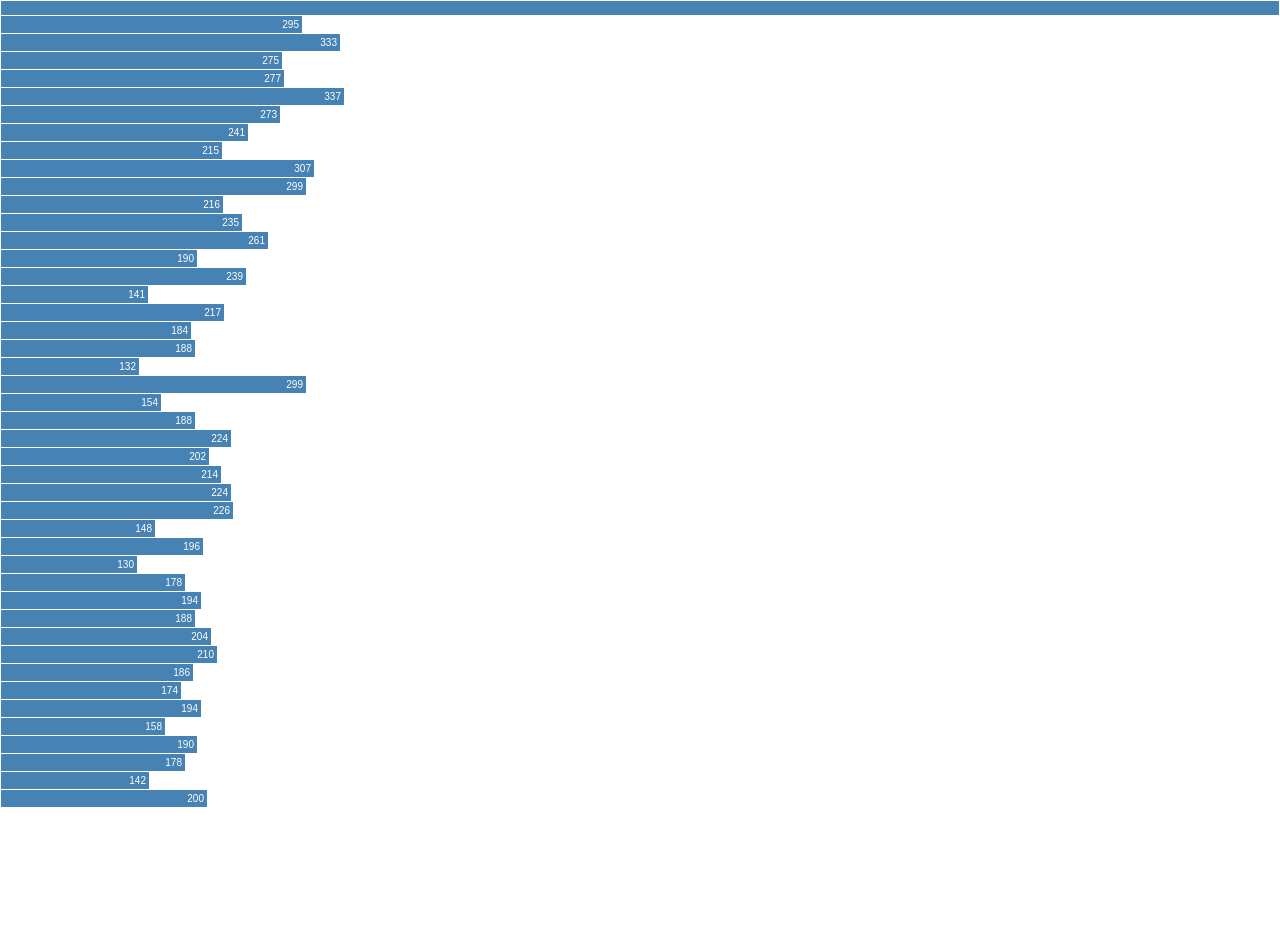
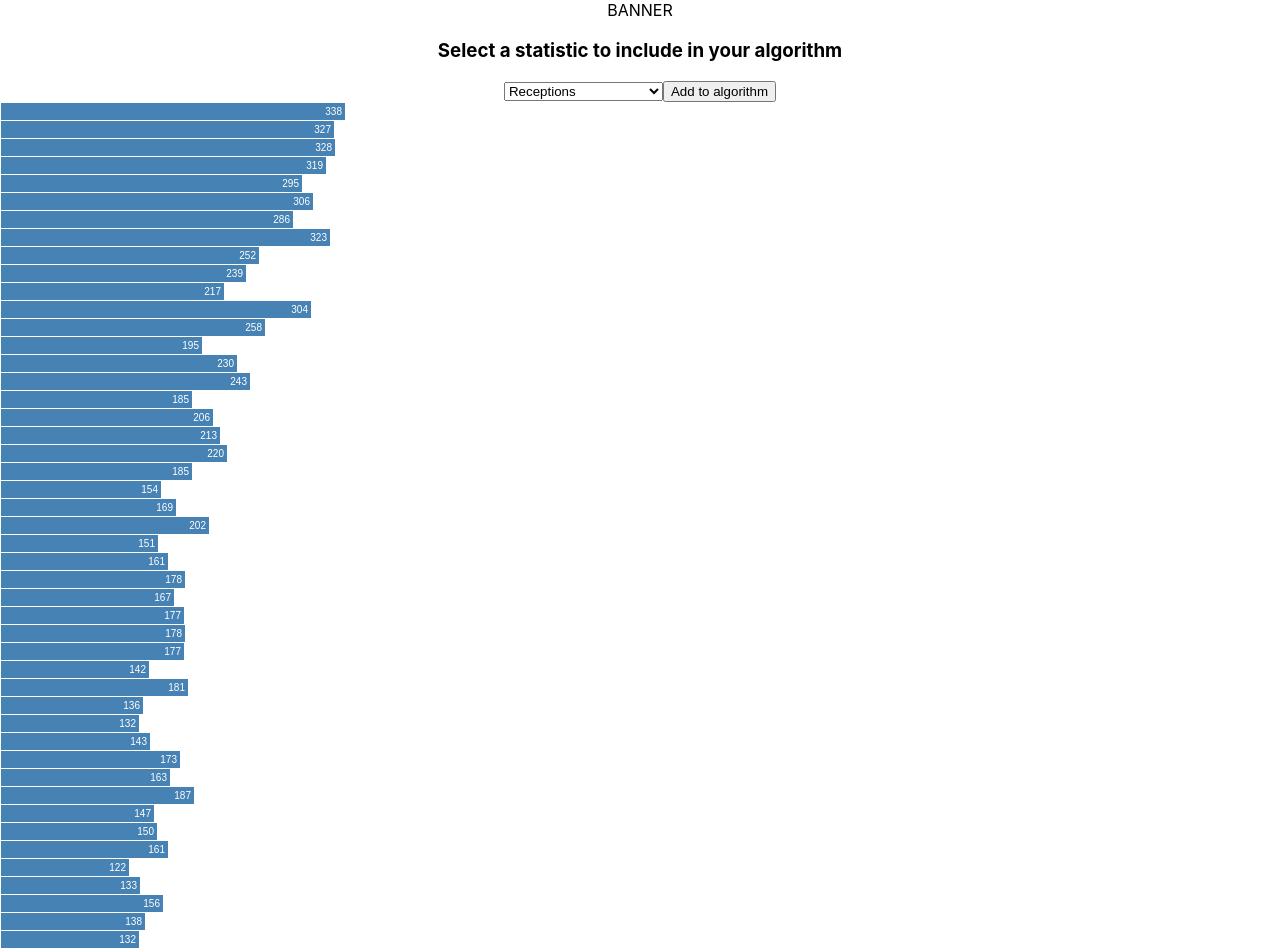
Before and after one commit to lbuckheit/thinkingFF, a React (Create React App) app: page / in a window 1280 px wide. Before the commit the page ends 808 px from the top, so only its background shows below. Built offline with nearby package versions, Linux system fonts and the light colour scheme.

Commit message:
algorithm frontend framework started

```diff
--- a/src/App.js
+++ b/src/App.js
@@ -1,10 +1,15 @@
 import React from 'react';
 import XBar from './XBar'
+import WRWeights from './WRWeights'
 import './App.css';
 
 function App() {
   return (
     <div className="App">
+      <div height='250px'>
+        BANNER
+      </div>
+      <WRWeights />
       <XBar />
     </div>
   );
--- /dev/null
+++ b/src/WRWeights.js
@@ -0,0 +1,20 @@
+import React from 'react';
+import './App.css';
+
+class WRWeights extends React.Component {
+  render() {
+    return (
+      <form className="dropdown">
+        <h3>Select a statistic to include in your algorithm</h3>
+        <select>
+          <option>Receptions</option>
+          <option>Targets</option>
+          <option>Receiving Touchdowns</option>
+        </select>
+        <button type='submit'>Add to algorithm</button>
+      </form>
+    );
+  }
+}
+
+export default WRWeights;
--- a/src/XBar.js
+++ b/src/XBar.js
@@ -1,9 +1,7 @@
 import React from 'react';
-import {json} from 'd3-fetch';
 import './App.css';
 import * as input from "./initial_data/2018WRsComplete.json"
 import { select } from 'd3-selection'
-import { transition } from 'd3-transition'
 import * as d3 from 'd3'
 
 class XBar extends React.Component {
@@ -37,7 +35,7 @@ class XBar extends React.Component {
     WRArr.sort((a, b) => a.ADP - b.ADP)
 
     function fantasyPoints(wr) {
-      let fpts = Math.floor((wr.receiving_yds * 0.001) + (wr.receiving_tds * .006) + (wr.receiving_rec * .001) + (wr.receiving_tar * 2))
+      let fpts = Math.floor((wr.receiving_yds * 0.1) + (wr.receiving_tds * 6) + (wr.receiving_rec * 1))
       return fpts > 0 ? fpts : 0
     }
 
@@ -46,16 +44,19 @@ class XBar extends React.Component {
       return {...wr, fpts: fantasyPoints(wr)}
     })
 
+    console.log(normalized)
+
     var div = select("body").append("div")
       .attr("class", "tooltip")
       .style("opacity", 0);
 
-    //Append a series of divs that represent the bars of the chart
-    select("body")
-      .selectAll("div")
+    //Append a series of spans that represent the bars of the chart (SOME WEIRD STUFF HERE WITH BINDING TO SELECTIONS HERE)
+    d3.select("body")
+      .selectAll("span")
       .data(normalized)
         .enter()
         .append("div")
+        .attr('class', 'test')
         .on('mouseover', function(d) {
           div.transition()
               .duration(200)
@@ -69,7 +70,7 @@ class XBar extends React.Component {
   }
 
   render() {
-    return <span></span>
+    return <div></div>
   }
 }
 
--- a/src/index.css
+++ b/src/index.css
@@ -12,7 +12,7 @@ code {
     monospace;
 }
 
-div {
+.test {
   font: 10px sans-serif;
   background-color: steelblue;
   text-align: right;
```
